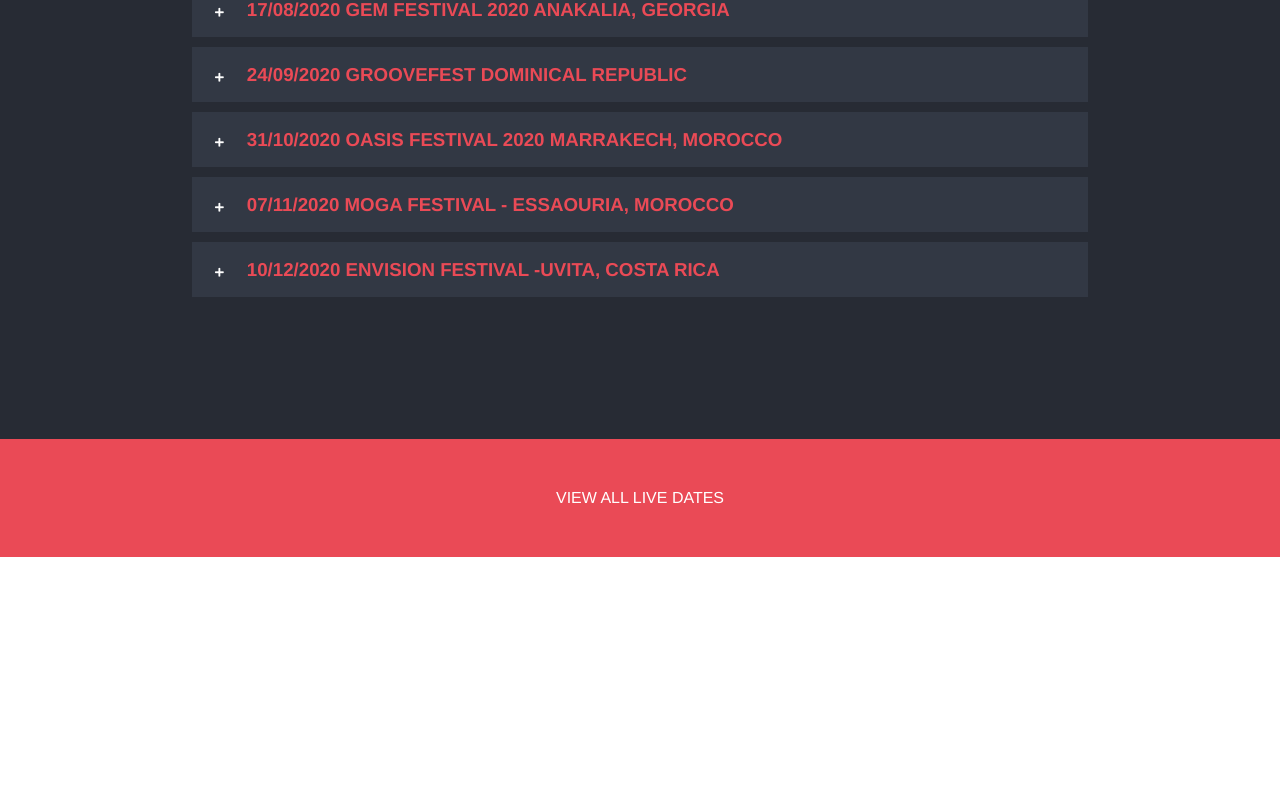
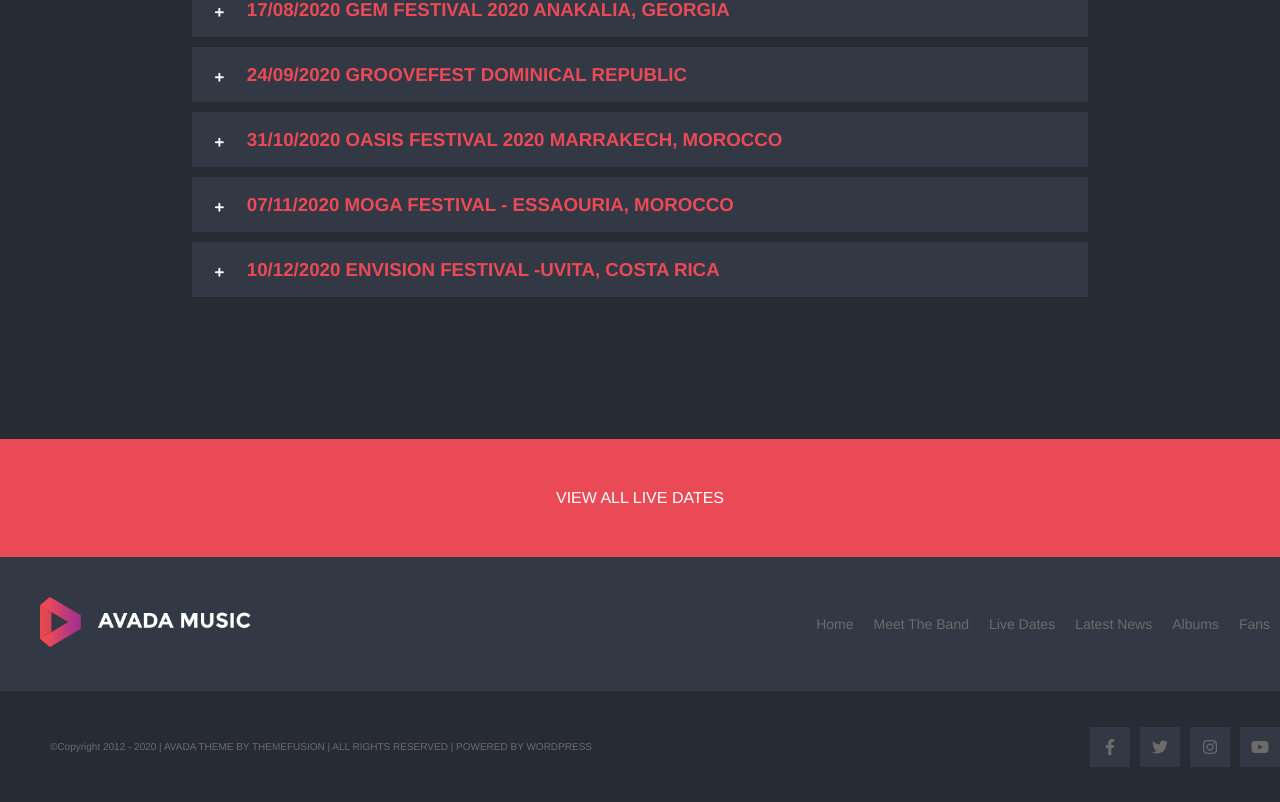
Before and after one commit to GiulianoPrimavera/proj-html-vuejs, a Vue app: page / in a window 1280 px wide. Shown: the part 4100-4902 px from the top of the page. Before the commit the page ends 4657 px from the top, so only its background shows below. Built offline with nearby package versions, Linux system fonts and the light colour scheme.

Commit message:
adds footer section

```diff
--- a/src/App.vue
+++ b/src/App.vue
@@ -29,7 +29,9 @@
         li accordion-->
     </Main>
 
-    <Footer>
+    <Footer
+    :hamburgerMenuList="hamburgerMenuList"
+    >
       <!-- navbar footer -->
       <!-- copyright e social link -->
     </Footer>
@@ -61,23 +63,28 @@
       liveDatesEvents: [
         {
           date: "17/08/2020",
-          position: "GEM FESTIVAL 2020 ANAKALIA, GEORGIA"
+          position: "GEM FESTIVAL 2020 ANAKALIA, GEORGIA",
+          itemClickato: false
         },
         {
           date: "24/09/2020",
-          position: "groovefest dominical republic"
+          position: "groovefest dominical republic",
+          itemClickato: false
         },
         {
           date: "31/10/2020",
-          position: "oasis festival 2020 Marrakech, Morocco"
+          position: "oasis festival 2020 Marrakech, Morocco",
+          itemClickato: false
         },
         {
           date: "07/11/2020",
-          position: "moga festival - Essaouria, Morocco"
+          position: "moga festival - Essaouria, Morocco",
+          itemClickato: false
         },
         {
           date: "10/12/2020",
-          position: "Envision Festival -Uvita, Costa Rica"
+          position: "Envision Festival -Uvita, Costa Rica",
+          itemClickato: false
         }
       ]
     }
@@ -89,4 +96,5 @@
 @import "styles/app";
 @import "styles/header";
 @import "styles/main";
+@import "styles/footer";
 </style>
--- a/src/components/Footer.vue
+++ b/src/components/Footer.vue
@@ -1,15 +1,52 @@
 <template>
   <div class="footer">
+    <div class="navbar_footer">
+      <div class="navbar_footer_logo_container">
+        <a href="#">
+          <img src="@/assets/images/avada-music-logo.png" alt="" />
+        </a>
+      </div>
 
+      <ul>
+        <li v-for="(item, i) in hamburgerMenuList" :key="i">
+          <a href="#" class="small_text">{{ item }}</a>
+        </li>
+      </ul>
+    </div>
+
+    <div class="copy_nlinks">
+      <div class="copyrights">
+        <p class="small_text">
+        ©Copyright 2012 - 2020 | AVADA THEME BY THEMEFUSION | ALL RIGHTS RESERVED | POWERED BY WORDPRESS
+        </p>
+      </div>
+
+      <div class="links">
+        <a href="#">
+          <i class="fab fa-facebook-f"></i>
+        </a>
+        <a href="#">
+          <i class="fab fa-twitter"></i>
+        </a>
+        <a href="#">
+          <i class="fab fa-instagram"></i>
+        </a>
+        <a href="#">
+          <i class="fab fa-youtube"></i>
+        </a>
+      </div>
+    </div>
   </div>
 </template>
 
 <script>
 export default {
-name: "Footer",
-}
+  name: "Footer",
+  props: {
+    hamburgerMenuList: Array,
+  },
+};
 </script>
 
 <style>
-
 </style>
--- /dev/null
+++ b/src/styles/footer.scss
@@ -0,0 +1,64 @@
+@import "variables.scss";
+
+.footer{
+
+    .navbar_footer{
+        background-color: $charade_2;
+        display: flex;
+        .navbar_footer_logo_container{
+            flex-grow: 1;
+            padding: 40px;
+
+            img{
+                height: 50px;
+            }
+        }
+        ul{
+            list-style: none;
+            display: flex;
+            align-items: center;
+
+            li{
+                padding: 10px 10px;
+
+                &:hover{
+                    a{
+                        color: white,
+                    }
+                }
+            }
+        }
+    }
+
+    .copy_nlinks{
+        background-color: $charade;
+        display: flex;
+        align-items: center;
+
+        .copyrights{
+            flex-grow: 1;
+            padding: 50px;
+            p{
+                font-size: 10px;
+            }
+        }
+
+        .links{
+            display: flex;
+            gap: 10px;
+            a{
+                width: 40px;
+                height: 40px;
+                background-color: $charade_2;
+                display: flex;
+                align-items: center;
+                justify-content: center;
+                color: $mid_gray;
+
+                &:active{
+                    color: white;
+                }
+            }
+        }
+    }
+}
```
